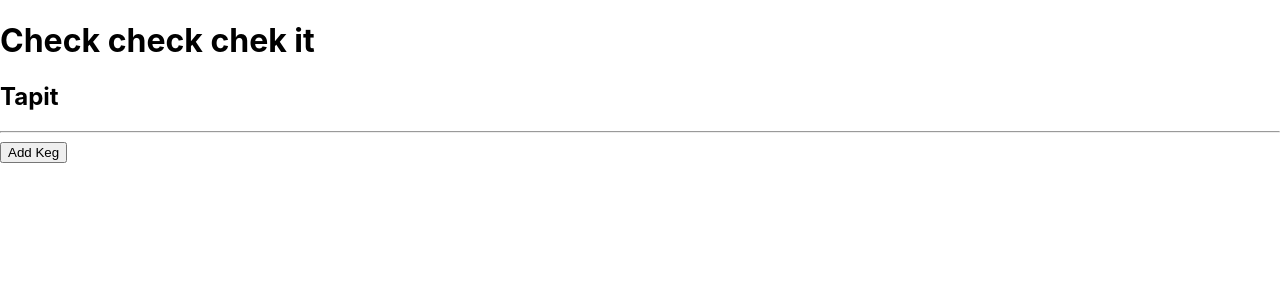
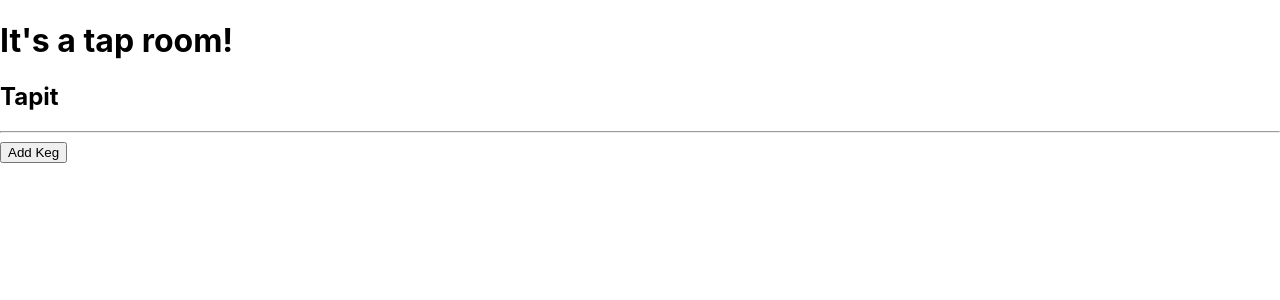
Before and after one commit to Thisisjameswyn/Tapit-Redux, a React (Create React App) app: page / in a window 1280 px wide. Shown: the top 300 px of the page. Built offline with nearby package versions, Linux system fonts and the light colour scheme.

Commit message:
change a few items

```diff
--- a/src/components/App.js
+++ b/src/components/App.js
@@ -6,7 +6,7 @@ function App()
 {
   return (
     <React.Fragment>
-      <h1>Check check chek it</h1>
+      <h1>It's a tap room!</h1>
       <Header />
       <KegControl />
     </React.Fragment>
--- a/src/components/Header.js
+++ b/src/components/Header.js
@@ -1,11 +1,9 @@
 import React from "react";
-// import backGroundImage1 from "";
 
 function Header()
 {
   return (
     <React.Fragment>
-      {/* <img src={backGroundImage1} alt="name of company" /> */}
       <h2>Tapit</h2>
     </React.Fragment>
   );
```
